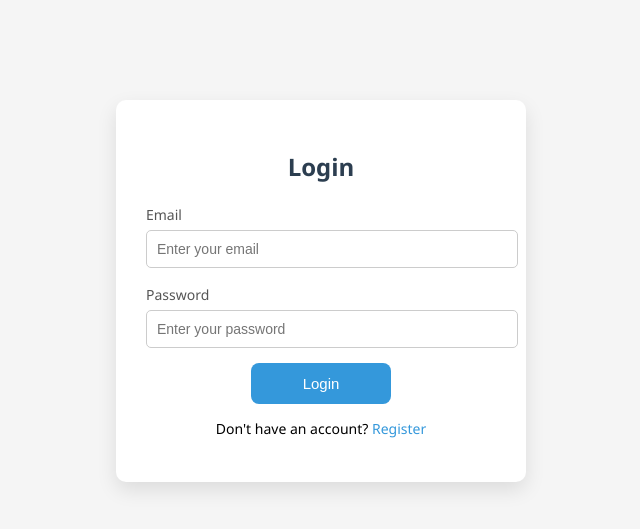
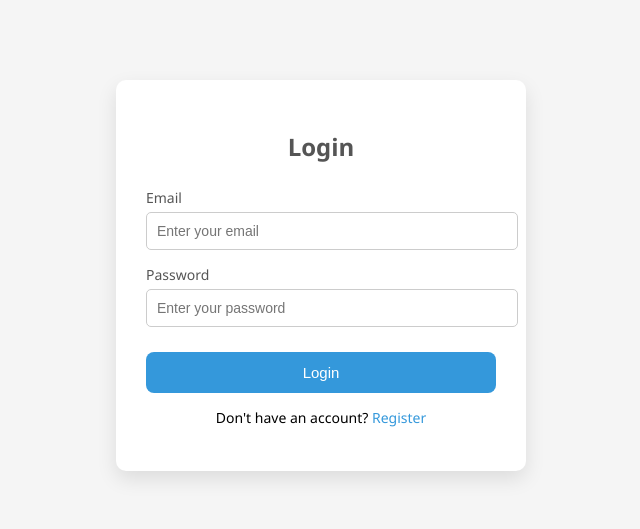
Before and after one commit to NIVETHA-0117/Interview-preparation-portal, a Flask app: page /login in a window 1280 px wide. Shown: the top 529 px of the page, without its empty margins (319-959 px from the left). Run offline with Flask 3, Linux system fonts and the light colour scheme.

Commit message:
fix css layout issue

```diff
--- a/static/style.css
+++ b/static/style.css
@@ -1,38 +1,45 @@
-/* Page background */
+/* =========================
+   GLOBAL STYLES
+========================= */
+
 body {
-    font-family:'Segoe UI', Arial, sans-serif;
+    font-family: 'Segoe UI', Arial, sans-serif;
     background-color: #f5f5f5;
     margin: 0;
     padding: 0;
 }
 
-/* Center container (card style) */
+/* =========================
+   MAIN CONTAINER
+========================= */
+
 .container {
     width: 600px;
     margin: 80px auto;
     text-align: center;
 }
 
-/* Title */
+/* Titles */
 h1 {
     color: #2c3e50;
     margin-bottom: 10px;
     font-size: 28px;
 }
 
-/* Subtitle */
 h2 {
     color: #555;
     margin-bottom: 25px;
 }
 
-/* Section headings */
 h3 {
     margin-top: 30px;
     color: #333;
 }
 
-/* Textarea */
+/* =========================
+   TEXTAREA
+========================= */
+
 textarea {
     width: 100%;
     height: 120px;
@@ -48,7 +55,10 @@ textarea:focus {
     border-color: #3498db;
 }
 
-/* Button group (SPACE BETWEEN BUTTONS) */
+/* =========================
+   BUTTONS
+========================= */
+
 .button-group {
     display: flex;
     justify-content: center;
@@ -57,7 +67,6 @@ textarea:focus {
     margin-top: 20px;
 }
 
-/*  Buttons (FIXED SIZE - NOT FULL WIDTH) */
 button {
     padding: 12px 20px;
     background-color: #3498db;
@@ -70,39 +79,40 @@ button {
     cursor: pointer;
 
     min-width: 140px;
-    width: auto;
-
     transition: all 0.3s ease;
 }
 
-/* Remove link underline */
-a {
-    text-decoration: none;
-}
-
-/* Hover effect */
 button:hover {
     background-color: #2980b9;
     transform: translateY(-3px);
     box-shadow: 0 6px 12px rgba(0,0,0,0.2);
 }
 
-/* Click effect */
 button:active {
     transform: scale(0.98);
 }
 
-/* Timer */
+/* Remove underline from links */
+a {
+    text-decoration: none;
+}
+
+/* =========================
+   TIMER
+========================= */
+
 #timer {
     color: red;
     font-weight: bold;
-    margin-top: 10px;
 }
 
-/* AUTH PAGES */
+/* =========================
+   AUTH PAGES (REGISTER / LOGIN FIX)
+========================= */
+
 .auth-container {
     width: 350px;
-    margin: 100px auto;
+    margin: 80px auto;
     padding: 30px;
 
     background: white;
@@ -112,25 +122,31 @@ button:active {
     text-align: center;
 }
 
-.auth-container h2 {
-    margin-bottom: 20px;
-    color: #2c3e50;
+/* IMPORTANT FIX (THIS SOLVES YOUR ISSUE) */
+.auth-container form {
+    display: flex;
+    flex-direction: column;
 }
 
+/* Input group FIX */
 .input-group {
+    display: flex;
+    flex-direction: column;
     text-align: left;
     margin-bottom: 15px;
 }
 
+/* Labels */
 .input-group label {
     font-size: 14px;
     color: #555;
+    margin-bottom: 5px;
 }
 
+/* Inputs */
 .input-group input {
     width: 100%;
     padding: 10px;
-    margin-top: 5px;
 
     border: 1px solid #ccc;
     border-radius: 5px;
@@ -143,6 +159,13 @@ button:active {
     outline: none;
 }
 
+/* Auth button full width FIX */
+.auth-container button {
+    width: 100%;
+    margin-top: 10px;
+}
+
+/* Switch text */
 .switch-text {
     margin-top: 15px;
     font-size: 14px;
@@ -150,7 +173,6 @@ button:active {
 
 .switch-text a {
     color: #3498db;
-    text-decoration: none;
 }
 
 .switch-text a:hover {
```
